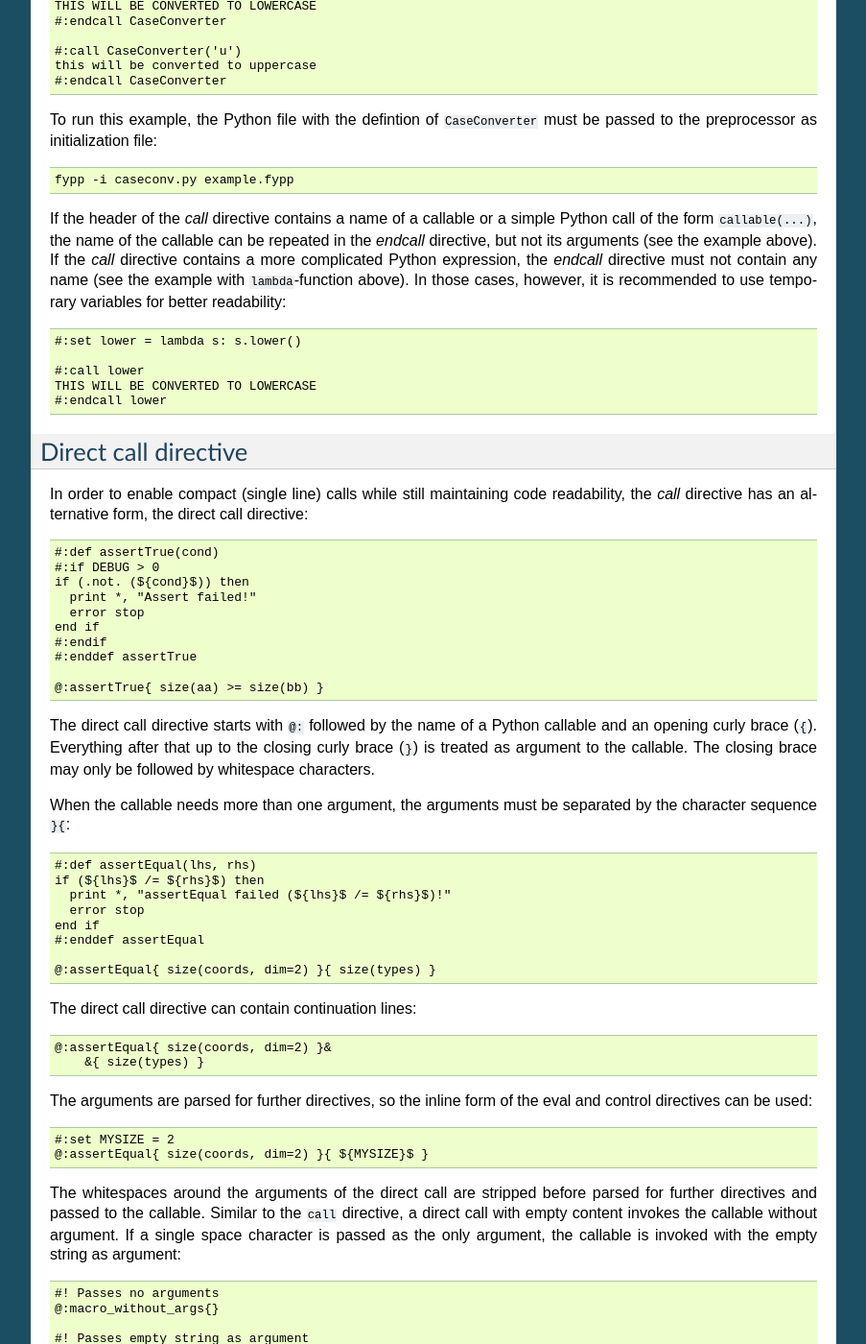
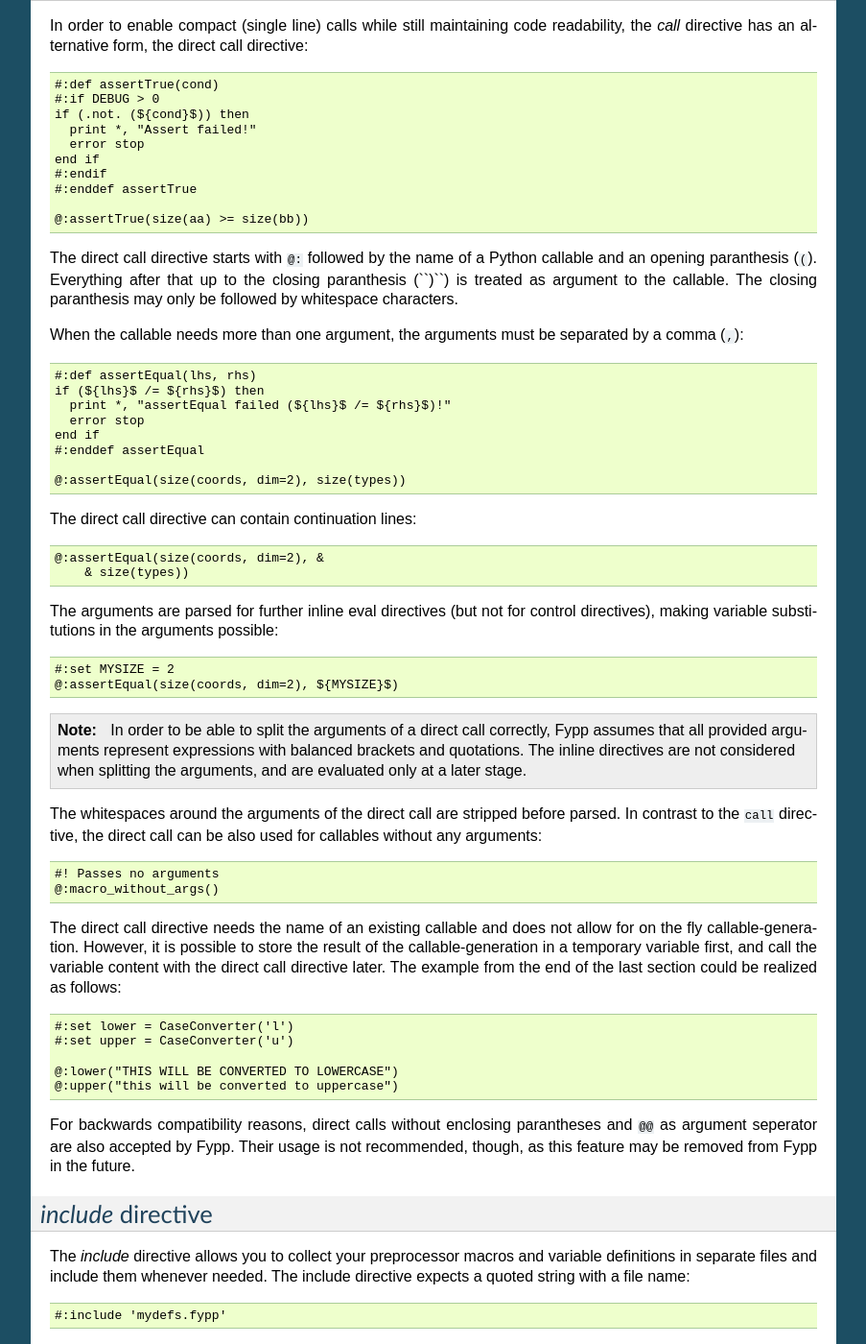
Before and after one commit to aradi/fypp, a Sphinx documentation site: the page built from docs/fypp.rst, in a window 1280 px wide and 1400 px high, scrolled down 16700 px. Shown: the whole window at 96% size, without its empty margins (198-1101 px from the left). Built offline with Sphinx 7.4.7, drawn with Linux system fonts in a browser that asks for light colours; some of the changed text lies outside the part shown.

Commit message:
Change direct call to resemble function calls

```diff
--- a/README.rst
+++ b/README.rst
@@ -43,7 +43,7 @@ Main features
     #:enddef assertTrue
 
     ! Invoked via direct call (needs no quotation)
-    @:assertTrue{ size(myArray) > 0 }
+    @:assertTrue(size(myArray) > 0)
 
     ! Invoked as Python expression (needs quotation)
     $:assertTrue('size(myArray) > 0')
--- a/docs/fypp.rst
+++ b/docs/fypp.rst
@@ -60,7 +60,7 @@ more in detail in the individual sections further down.
     #:enddef assertTrue
 
     ! Invoked via direct call (needs no quotation)
-    @:assertTrue{ size(myArray) > 0 }
+    @:assertTrue(size(myArray) > 0)
 
     ! Invoked as Python expression (needs quotation)
     $:assertTrue('size(myArray) > 0')
@@ -321,7 +321,7 @@ an inline form:
 * Direct call directive, only available as line form, starting with ``@:`` (at
   colon)::
 
-    @:mymacro a < b
+    @:mymacro(a < b)
 
 The line form must always start at the beginning of a line (preceded by optional
 whitespace characters only) and it ends at the end of the line. The inline form
@@ -613,11 +613,10 @@ The `set` directive can be also used in the inline form::
 
 Similar to the line form, the separating equal sign is optional here as well.
 
-.. note:: For backwards compatibility reason, also a `setvar` directive is
-          recognized by Fypp. It has identical syntax and functionality to the
-          `set` directive, but the equal sign between variable and value must be
-          omitted. Its usage is not recommended, as it may become obsolate in
-          the future.
+For backwards compatibility reason, also a `setvar` directive is recognized by
+Fypp. It has identical syntax and functionality to the `set` directive, but the
+equal sign between variable and value must be omitted. Its usage is not
+recommended, though, as this feature may be removed from Fypp in the future.
 
 
 `del` directive
@@ -647,10 +646,10 @@ The `del` directive can also be used to delete macro defintions::
   #:def echo(TXT)
   ${TXT}$
   #:enddef
-  @:echo{ HELLO }
+  @:echo(HELLO)
   #:del echo
   #! Following line throws an error as macro echo is not available any more
-  @:echo{ HELLO }
+  @:echo(HELLO)
 
 The `del` directive can be also used in the inline form::
 
@@ -795,7 +794,7 @@ the following three calls ::
   x > y
   #:endcall assertTrue
 
-  @:assertTrue{ x > y }
+  @:assertTrue(x > y)
 
 would all yield ::
 
@@ -883,9 +882,9 @@ The `def` directive can also be used in its short form::
 `call` directive
 ================
 
-When a Python callable (regular Python function, macro etc.) is called with
-string argument(s) only (e.g. source code), it can be called using the `call`
-directive to avoid extra quoting of the arguments::
+When a Python callable (regular Python function, macro etc.) with at least one
+argument is called with string argument(s) only (e.g. source code), it can be
+called using the `call` directive to avoid extra quoting of the arguments::
 
   #:def debug_code(code)
     #:if DEBUG > 0
@@ -946,36 +945,6 @@ to code being hard to read, it should be usually avoided::
 
 If the arguments are short, the more compact direct call directive can be also
 used as an alternative (see next section).
-
-If a rendered argument ends with a space or a newline character, that will be
-removed before it is passed to the callable. If the call block has no content
-(the ``endcall`` directive immediately follows the ``call`` directive), the
-callable will be called without any arguments::
-
-  #:def macro_without_args()
-  NOARGS
-  #:enddef macro_without_args
-
-  #:call macro_without_args
-  #:endcall macro_without_args
-
-  #{call macro_without_args}##{endcall macro_without_args}#
-
-In order to call a macro with the emtpy string as argument, one should pass one
-whitespace character as argument to the ``call`` directive (which will be
-removed during rendering, as mentioned above)::
-
-  #:def macro_with_one_arg(ARG)
-  |${ARG}$|
-  #:enddef macro_with_one_arg
-
-  #! Both calls below should return '||'
-
-  #:call macro_with_one_arg
-
-  #:endcall macro_with_one_arg
-
-  #{call macro_with_one_arg}# #{endcall macro_with_one_arg}#
 
 The callables are not restricted to macros only, but can be arbitrary Python
 expressions, which are either directly callables or after evaluation yield a
@@ -1051,15 +1020,15 @@ directive::
   #:endif
   #:enddef assertTrue
 
-  @:assertTrue{ size(aa) >= size(bb) }
+  @:assertTrue(size(aa) >= size(bb))
 
 The direct call directive starts with ``@:`` followed by the name of a Python
-callable and an opening curly brace (``{``). Everything after that up to the
-closing curly brace (``}``) is treated as argument to the callable. The closing
-brace may only be followed by whitespace characters.
+callable and an opening paranthesis (``(``). Everything after that up to the
+closing paranthesis (``)``) is treated as argument to the callable. The closing
+paranthesis may only be followed by whitespace characters.
 
 When the callable needs more than one argument, the arguments must be separated
-by the character sequence ``}{``::
+by a comma (``,``)::
 
   #:def assertEqual(lhs, rhs)
   if (${lhs}$ /= ${rhs}$) then
@@ -1068,30 +1037,31 @@ by the character sequence ``}{``::
   end if
   #:enddef assertEqual
 
-  @:assertEqual{ size(coords, dim=2) }{ size(types) }
+  @:assertEqual(size(coords, dim=2), size(types))
 
 The direct call directive can contain continuation lines::
 
-  @:assertEqual{ size(coords, dim=2) }&
-      &{ size(types) }
-
-The arguments are parsed for further directives, so the inline form of the
-eval and control directives can be used::
+  @:assertEqual(size(coords, dim=2), &
+      & size(types))
+
+The arguments are parsed for further inline eval directives (but not for control
+directives), making variable substitutions in the arguments possible::
 
   #:set MYSIZE = 2
-  @:assertEqual{ size(coords, dim=2) }{ ${MYSIZE}$ }
+  @:assertEqual(size(coords, dim=2), ${MYSIZE}$)
+
+.. note:: In order to be able to split the arguments of a direct call correctly,
+          Fypp assumes that all provided arguments represent expressions with
+          balanced brackets and quotations. The inline directives are not
+          considered when splitting the arguments, and are evaluated only at a
+          later stage.
 
 The whitespaces around the arguments of the direct call are stripped before
-parsed for further directives and passed to the callable. Similar to the
-``call`` directive, a direct call with empty content invokes the callable
-without argument. If a single space character is passed as the only argument,
-the callable is invoked with the empty string as argument::
+parsed. In contrast to the ``call`` directive, the direct call can be also used
+for callables without any arguments::
 
   #! Passes no arguments
-  @:macro_without_args{}
-
-  #! Passes empty string as argument
-  @:macro_with_one_arg{ }
+  @:macro_without_args()
 
 The direct call directive needs the name of an existing callable and does not
 allow for on the fly callable-generation. However, it is possible to store the
@@ -1102,13 +1072,12 @@ of the last section could be realized as follows::
   #:set lower = CaseConverter('l')
   #:set upper = CaseConverter('u')
 
-  @:lower{ THIS WILL BE CONVERTED TO LOWERCASE }
-  @:upper{ this will be converted to uppercase }
-
-.. note:: For backwards compatibility reasons, direct calls without enclosing
-          braces and with ``@@`` as argument seperator are also accepted by
-          Fypp. Their usage is not recommended, as they may become obsolate in
-          the future.
+  @:lower("THIS WILL BE CONVERTED TO LOWERCASE")
+  @:upper("this will be converted to uppercase")
+
+For backwards compatibility reasons, direct calls without enclosing parantheses
+and ``@@`` as argument seperator are also accepted by Fypp. Their usage is not
+recommended, though, as this feature may be removed from Fypp in the future.
 
 
 `include` directive
@@ -1567,8 +1536,8 @@ after including ``checks.fypp``::
       integer, intent(in) :: ind
       character, intent(in) :: uplo
 
-      @:ensure{ ind > 0 }
-      @:ensure{ uplo == 'U' .or. uplo == 'L' }
+      @:ensure(ind > 0)
+      @:ensure(uplo == 'U' .or. uplo == 'L')
 
       ! Do something useful here
       ! :
```
Also changed, not shown: CHANGELOG.rst (+6 -1 lines), 2 other files.
